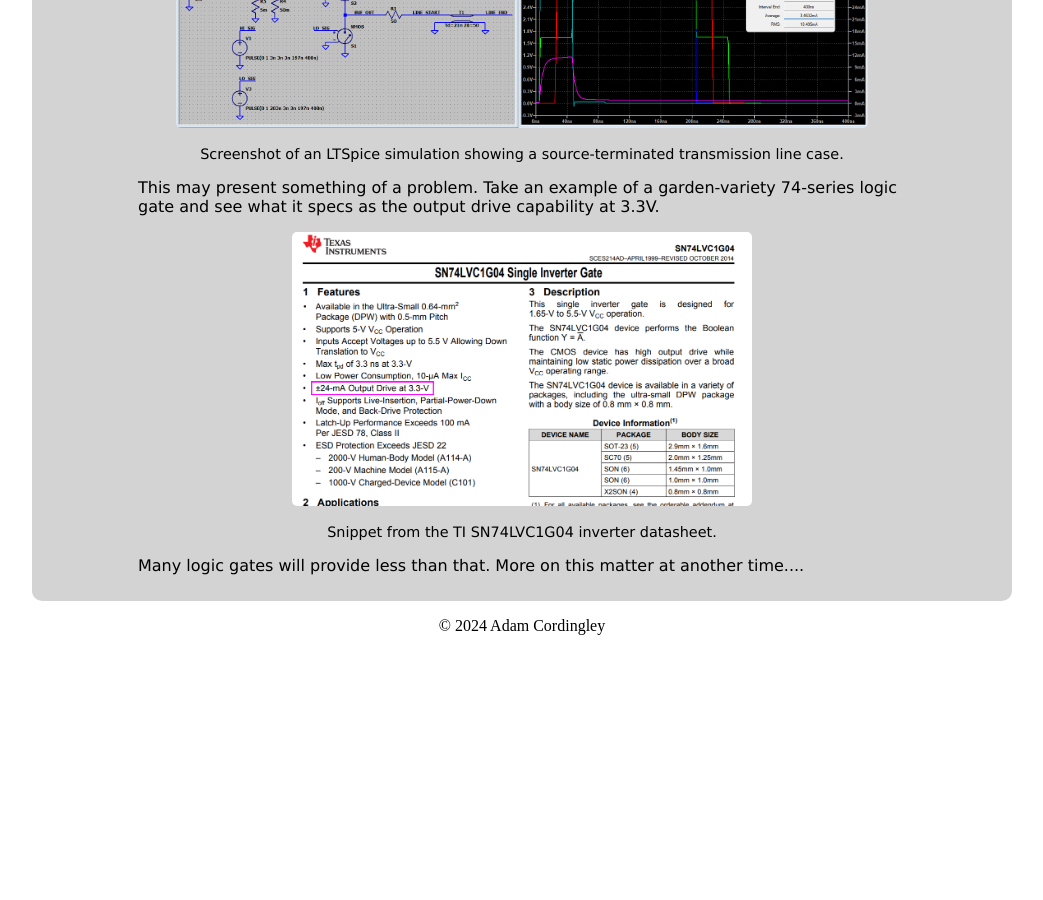
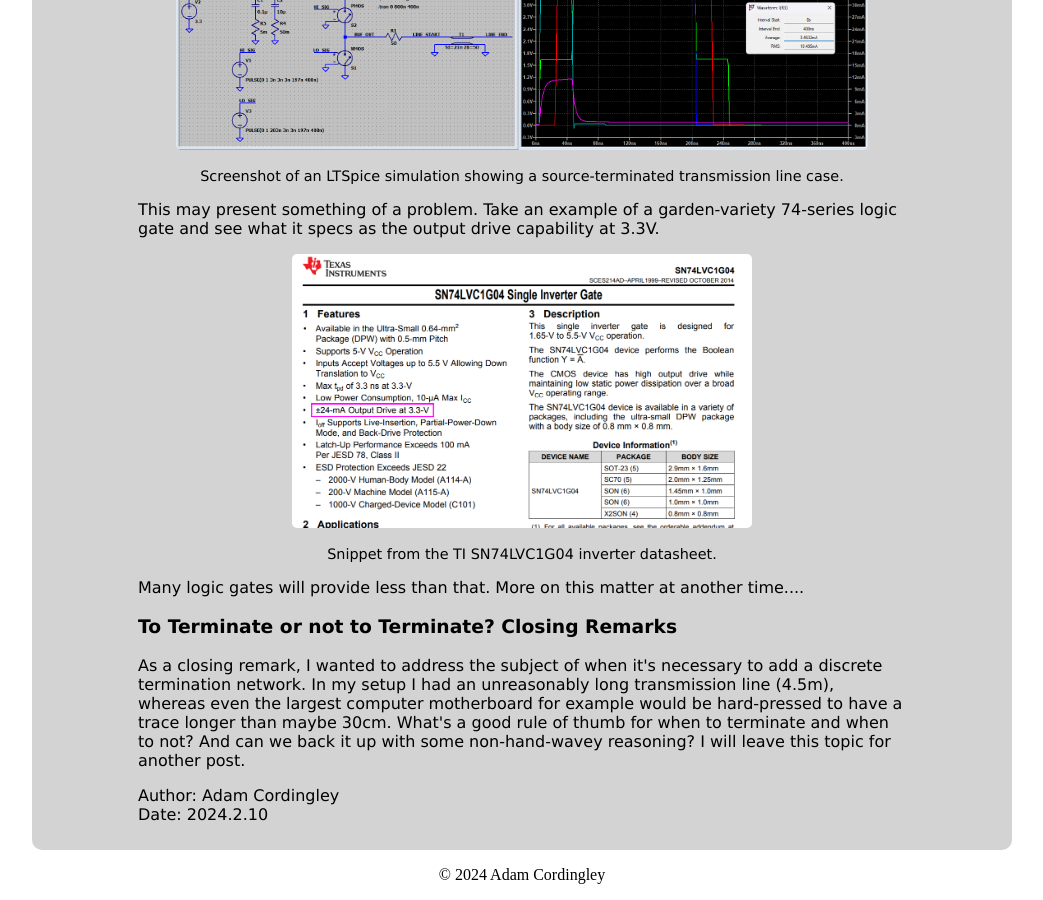
Before and after one commit to AdamC19/AdamC19.github.io, a Jekyll site: the page built from _posts/2024-2-03-transmission_lines.html, in a window 1280 px wide and 900 px high, scrolled down 7279 px. Shown: the whole window, without its empty margins (118-1161 px from the left). Built offline with Jekyll 4.4.1, drawn with Linux system fonts in a browser that asks for light colours; comment, search, counter and statistics services are not loaded; before the commit the page ends 7930 px from its top, so only the background shows below that; some of the changed text lies outside the part shown.

Commit message:
Closing remarks on post

```diff
--- a/_posts/2024-2-03-transmission_lines.html
+++ b/_posts/2024-2-03-transmission_lines.html
@@ -139,3 +139,12 @@
 </div>
 
 <p>Many logic gates will provide less than that. More on this matter at another time....</p>
+
+<h3 id="when-to-terminate">To Terminate or not to Terminate? Closing Remarks</h3>
+
+<p>As a closing remark, I wanted to address the subject of when it's necessary to add a discrete termination network. In my setup I had an unreasonably long transmission line (4.5m), whereas even the largest computer motherboard for example would be hard-pressed to have a trace longer than maybe 30cm. What's a good rule of thumb for when to terminate and when to not? And can we back it up with some non-hand-wavey reasoning? I will leave this topic for another post.</p>
+
+<p>
+    Author: Adam Cordingley<br />
+    Date: 2024.2.10
+</p>
```
